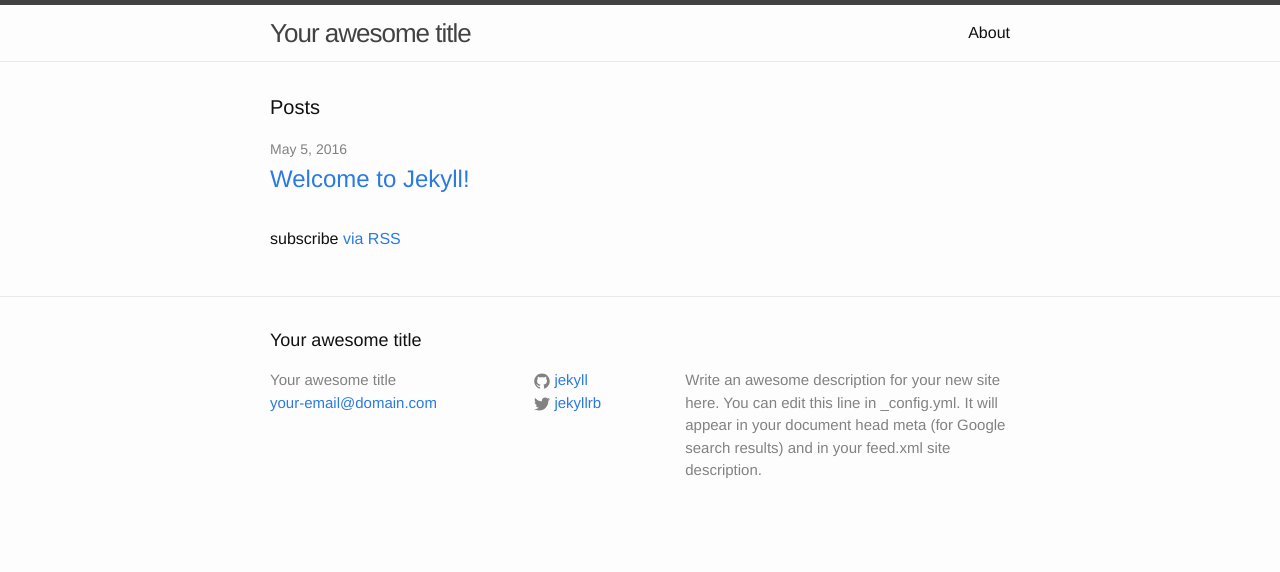
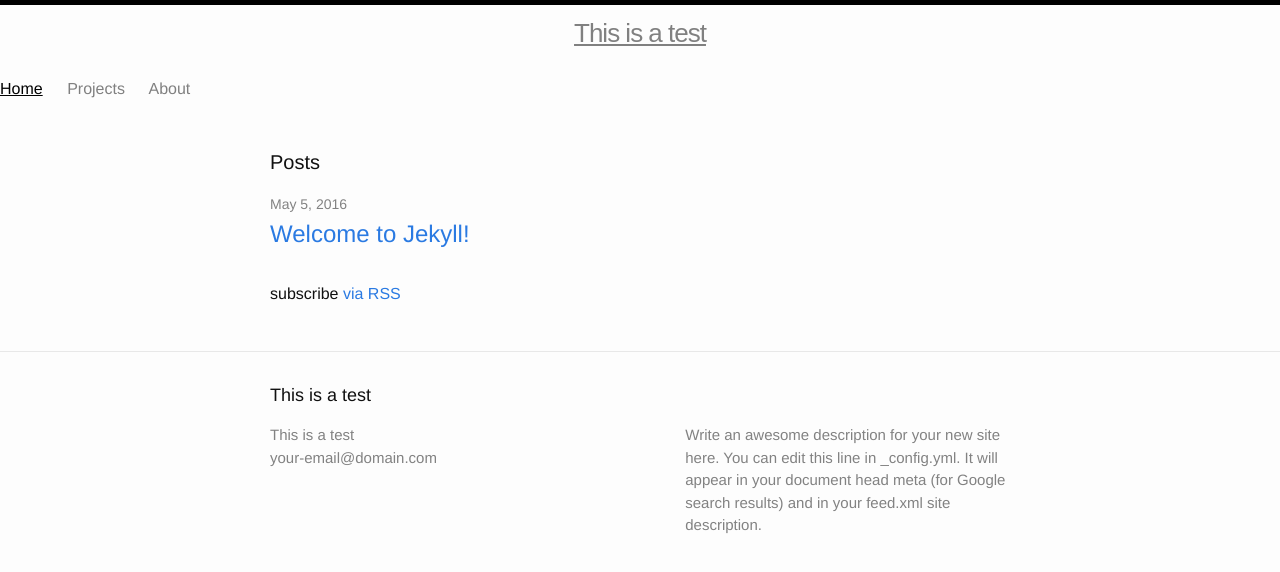
Before and after one commit to mohammadusamasaleem/mohammadusamasaleem, a Jekyll site: the page built from index.html, in a window 1280 px wide. Shown: the top 572 px of the page. Built offline with Jekyll 4.4.1, drawn with Linux system fonts in a browser that asks for light colours.

Commit message:
Began changes to header

```diff
--- a/_config.yml
+++ b/_config.yml
@@ -6,16 +6,13 @@
 # 'jekyll serve'. If you change this file, please restart the server process.
 
 # Site settings
-title: Your awesome title
+title: This is a test
 email: your-email@domain.com
 description: > # this means to ignore newlines until "baseurl:"
   Write an awesome description for your new site here. You can edit this
   line in _config.yml. It will appear in your document head meta (for
   Google search results) and in your feed.xml site description.
-baseurl: "" # the subpath of your site, e.g. /blog
-url: "http://yourdomain.com" # the base hostname & protocol for your site
-twitter_username: jekyllrb
-github_username:  jekyll
+url: "http://psturmfels.github.io" # the base hostname & protocol for your site
 
 # Build settings
 markdown: kramdown
--- a/_includes/footer.html
+++ b/_includes/footer.html
@@ -8,7 +8,7 @@
       <div class="footer-col footer-col-1">
         <ul class="contact-list">
           <li>{{ site.title }}</li>
-          <li><a href="mailto:{{ site.email }}">{{ site.email }}</a></li>
+          <li>{{ site.email }}</li>
         </ul>
       </div>
 
--- a/_includes/header.html
+++ b/_includes/header.html
@@ -1,27 +1,25 @@
 <header class="site-header">
 
-  <div class="wrapper">
+    <nav class="site-nav">
 
         <a class="site-title" href="{{ site.baseurl }}/">{{ site.title }}</a>
 
-    <nav class="site-nav">
-      <a href="#" class="menu-icon">
-        <svg viewBox="0 0 18 15">
-          <path fill="#424242" d="M18,1.484c0,0.82-0.665,1.484-1.484,1.484H1.484C0.665,2.969,0,2.304,0,1.484l0,0C0,0.665,0.665,0,1.484,0 h15.031C17.335,0,18,0.665,18,1.484L18,1.484z"/>
-          <path fill="#424242" d="M18,7.516C18,8.335,17.335,9,16.516,9H1.484C0.665,9,0,8.335,0,7.516l0,0c0-0.82,0.665-1.484,1.484-1.484 h15.031C17.335,6.031,18,6.696,18,7.516L18,7.516z"/>
-          <path fill="#424242" d="M18,13.516C18,14.335,17.335,15,16.516,15H1.484C0.665,15,0,14.335,0,13.516l0,0 c0-0.82,0.665-1.484,1.484-1.484h15.031C17.335,12.031,18,12.696,18,13.516L18,13.516z"/>
-        </svg>
-      </a>
-
         <div class="trigger">
+            {% if page.url == "/" %}
+                <a class="page-link-active" href="{{ site.baseurl }}">Home</a>
+            {% else %}
+                <a class="page-link" href="{{ site.baseurl }}">Home</a>
+            {% endif %}
             {% for my_page in site.pages %}
                 {% if my_page.title %}
+                    {% if page.url == my_page.url %}
+                    <a class="page-link-active" href="{{ my_page.url | prepend: site.baseurl }}">{{ my_page.title }}</a>
+                    {% else %}
                     <a class="page-link" href="{{ my_page.url | prepend: site.baseurl }}">{{ my_page.title }}</a>
+                    {% endif %}
                 {% endif %}
             {% endfor %}
         </div>
     </nav>
 
-  </div>
-
 </header>
--- a/_sass/_layout.scss
+++ b/_sass/_layout.scss
@@ -2,8 +2,7 @@
  * Site header
  */
 .site-header {
-    border-top: 5px solid $grey-color-dark;
-    border-bottom: 1px solid $grey-color-light;
+    border-top: 5px solid Black;
     min-height: 56px;
 
     // Positioning context for the mobile navigation icon
@@ -11,32 +10,61 @@
 }
 
 .site-title {
+    font-family: sans-serif;
     font-size: 26px;
     font-weight: 300;
     line-height: 56px;
     letter-spacing: -1px;
-    margin-bottom: 0;
-    float: left;
+    text-align: center;
+    display: block;
 
     &,
     &:visited {
-        color: $grey-color-dark;
+        color: Gray;
+        text-decoration: underline;
+    }
+    &:hover {
+        color: Black;
     }
 }
 
 .site-nav {
-    float: right;
     line-height: 56px;
 
     .menu-icon {
         display: none;
     }
-
-    .page-link {
-        color: $text-color;
+    .page-link-active {
         line-height: $base-line-height;
 
         // Gaps between nav items, but not on the last one
+        &,
+        &:link {
+            color: Black;
+            text-decoration: none;
+            text-decoration: underline;
+        }
+        &:not(:last-child) {
+            margin-right: 20px;
+        }
+    }
+
+    .page-link {
+        line-height: $base-line-height;
+
+        // Gaps between nav items, but not on the last one
+        &,
+        &:link {
+            color: Gray;
+            text-decoration: none;
+        }
+        &:visited {
+            text-decoration: underline;
+        }
+        &:hover {
+            color: Black;
+            text-decoration: underline;
+        }
         &:not(:last-child) {
             margin-right: 20px;
         }
--- a/about.md
+++ b/about/index.html
@@ -3,6 +3,8 @@ layout: page
 title: About
 permalink: /about/
 ---
+
+Hello!
 
 This is the base Jekyll theme. You can find out more info about customizing your Jekyll theme, as well as basic Jekyll usage documentation at [jekyllrb.com](http://jekyllrb.com/)
 
```
Also changed, not shown: projects/index.html (added, +11 -0 lines). Lines whose indentation alone changed are shown as unchanged.
